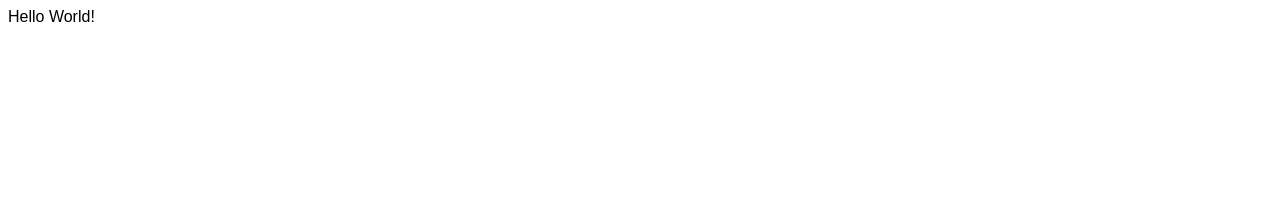
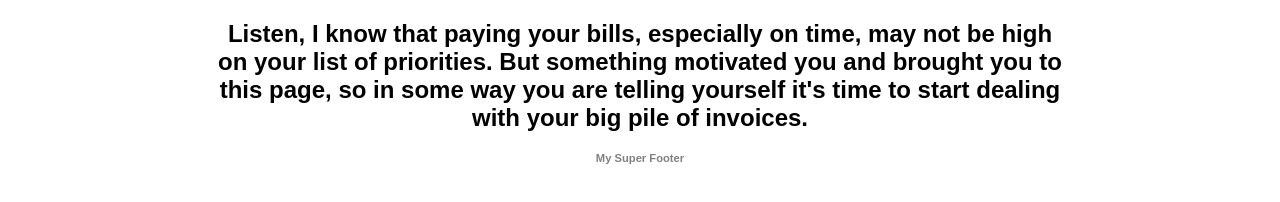
Before and after one commit to paperlib/paperlib.github.io, a plain HTML site: page index.html in a window 1280 px wide. Drawn offline with Linux system fonts and the light colour scheme.

Commit message:
use stylesheets

```diff
--- a/index.html
+++ b/index.html
@@ -9,12 +9,17 @@
 <title>paperlib</title>
 <meta name="viewport" content="width=device-width; initial-scale=1.0; maximum-scale=1.0;"/>
 
-<style>
-  body { font-family: "brandon-grotesque",sans-serif }
-</style>
+<link rel="stylesheet" href="public/a.css"/>
 </head>
 
 <body>
-  Hello World!
+  <section class="intro">
+    <h1>Listen, I know that paying your bills, especially on time, may not be
+        high on your list of priorities.  But something motivated you and brought
+        you to this page, so in some way you are telling yourself it's time to start
+        dealing with your big pile of invoices.</h1>
+  </section>
+
+  <footer>My Super Footer</footer>
 </body>
 </html>
```
